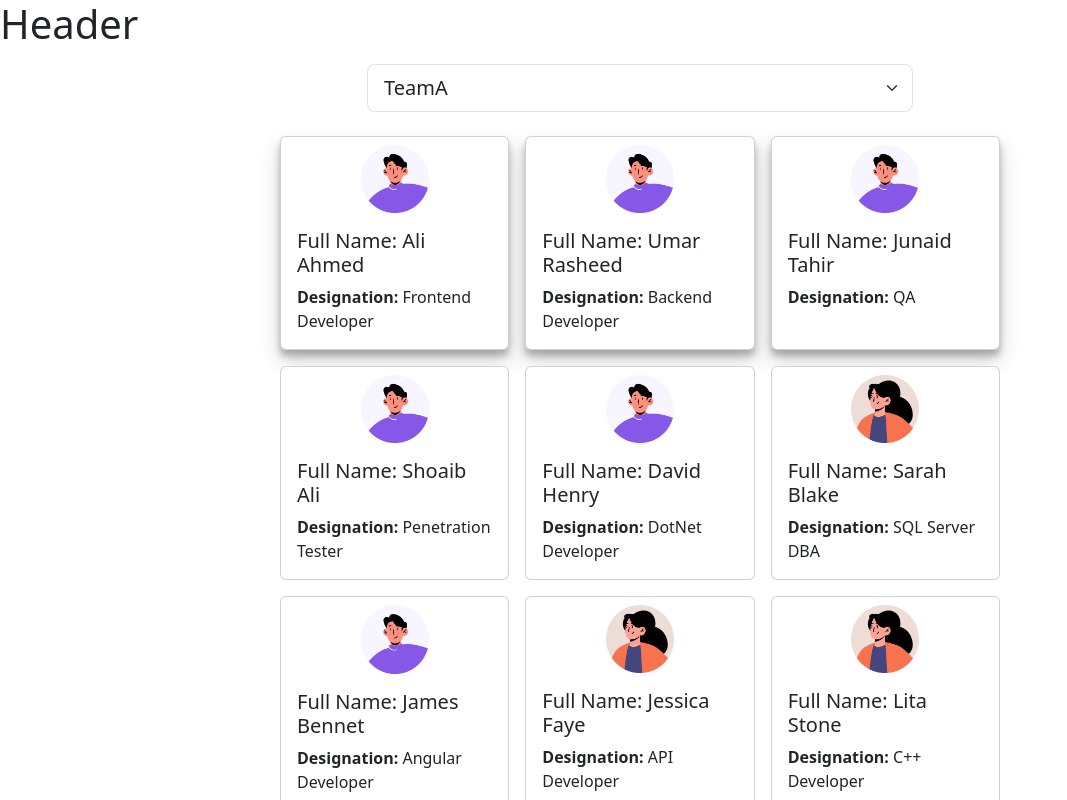
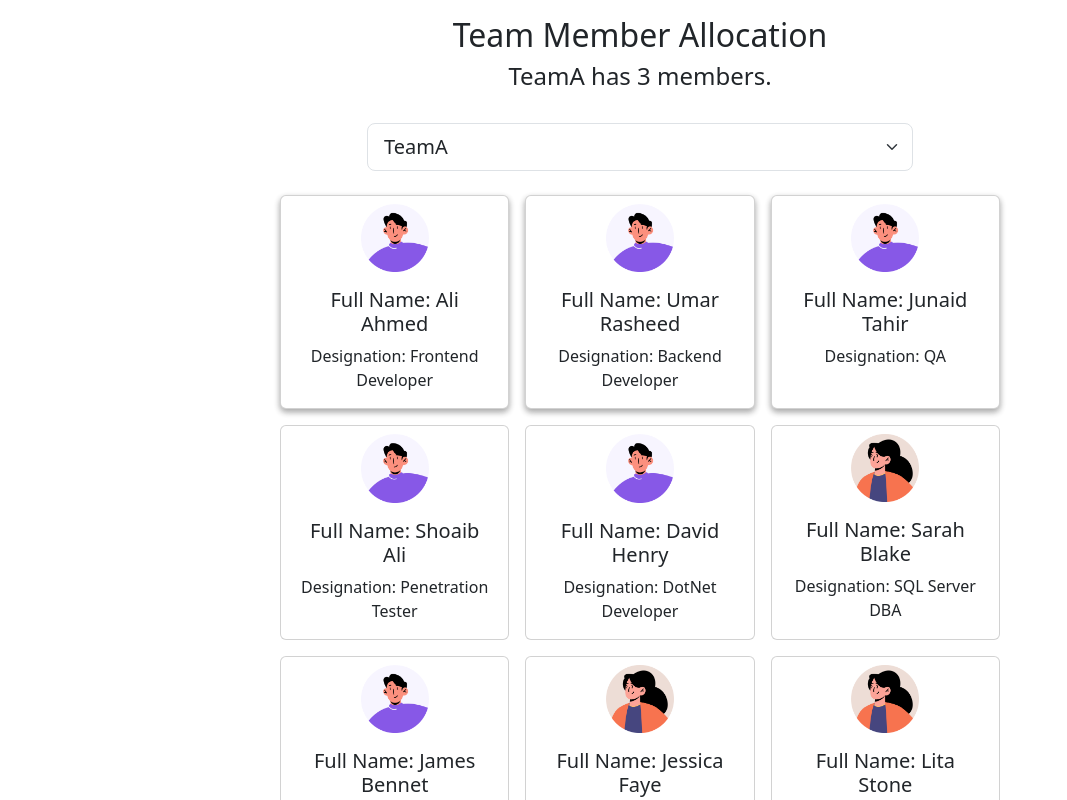
Before and after one commit to tombstone-10/team-member-allocation, a React (Vite) app: page / in a window 1280 px wide. Shown: the top 800 px of the page, without its empty margins (0-1067 px from the left). Built offline with nearby package versions, Linux system fonts and the light colour scheme.

Commit message:
Dynamic Team Header and Footer

```diff
--- a/src/App.css
+++ b/src/App.css
@@ -10,8 +10,7 @@ body {
 }
 
 .card:hover {
-  box-shadow: rgba(0, 0, 0, 0.16) 0px 10px 36px 0px,
-    rgba(0, 0, 0, 0.06) 0px 0px 0px 1px;
+  box-shadow: rgba(0, 0, 0, 0.16) 0px 3px 6px, rgba(0, 0, 0, 0.23) 0px 3px 6px;
   transition: all 0.3s ease;
 }
 
@@ -21,7 +20,17 @@ body {
 }
 
 .standout {
-  box-shadow: rgba(0, 0, 0, 0.19) 0px 10px 20px, rgba(0, 0, 0, 0.23) 0px 6px 6px;
+  box-shadow: rgba(0, 0, 0, 0.16) 0px 3px 6px, rgba(0, 0, 0, 0.23) 0px 3px 6px;
+}
+
+h1,
+h2,
+h3,
+h4,
+h5,
+p {
+  text-align: center;
+  font-weight: 300;
 }
 
 @media only screen and (max-width: 600px) {
--- a/src/App.jsx
+++ b/src/App.jsx
@@ -1,6 +1,4 @@
 import { useState } from "react";
-import reactLogo from "./assets/react.svg";
-import viteLogo from "/vite.svg";
 import "./App.css";
 import Header from "./components/Header";
 import Content from "./components/Content";
@@ -8,11 +6,126 @@ import Footer from "./components/Footer";
 import Employees from "./components/Employees";
 
 function App() {
+  const [selectedTeam, setTeam] = useState("TeamA");
+
+  const [employees, setEmployees] = useState([
+    {
+      id: 1,
+      fullName: "Ali Ahmed",
+      designation: "Frontend Developer",
+      gender: "male",
+      teamName: "TeamA",
+    },
+    {
+      id: 2,
+      fullName: "Umar Rasheed",
+      designation: "Backend Developer",
+      gender: "male",
+      teamName: "TeamA",
+    },
+    {
+      id: 3,
+      fullName: "Junaid Tahir",
+      designation: "QA",
+      gender: "male",
+      teamName: "TeamA",
+    },
+    {
+      id: 4,
+      fullName: "Shoaib Ali",
+      designation: "Penetration Tester",
+      gender: "male",
+      teamName: "TeamB",
+    },
+    {
+      id: 5,
+      fullName: "David Henry",
+      designation: "DotNet Developer",
+      gender: "male",
+      teamName: "TeamB",
+    },
+    {
+      id: 6,
+      fullName: "Sarah Blake",
+      designation: "SQL Server DBA",
+      gender: "female",
+      teamName: "TeamB",
+    },
+    {
+      id: 7,
+      fullName: "James Bennet",
+      designation: "Angular Developer",
+      gender: "male",
+      teamName: "TeamC",
+    },
+    {
+      id: 8,
+      fullName: "Jessica Faye",
+      designation: "API Developer",
+      gender: "female",
+      teamName: "TeamC",
+    },
+    {
+      id: 9,
+      fullName: "Lita Stone",
+      designation: "C++ Developer",
+      gender: "female",
+      teamName: "TeamC",
+    },
+    {
+      id: 10,
+      fullName: "Daniel Young",
+      designation: "Python Developer",
+      gender: "male",
+      teamName: "TeamD",
+    },
+    {
+      id: 11,
+      fullName: "Adrian Jacobs",
+      designation: "Vue Developer",
+      gender: "male",
+      teamName: "TeamD",
+    },
+    {
+      id: 12,
+      fullName: "Devin Monroe",
+      designation: "Graphic Designer",
+      gender: "male",
+      teamName: "TeamD",
+    },
+  ]);
+
+  function handleTeamSelectionChange(event) {
+    setTeam(event.target.value);
+  }
+
+  function handleEmployeeCardClick(event) {
+    const transformedEmployees = employees.map((employee) =>
+      employee.id === parseInt(event.currentTarget.id)
+        ? employee.teamName === selectedTeam
+          ? { ...employee, teamName: "" }
+          : { ...employee, teamName: selectedTeam }
+        : employee
+    );
+    setEmployees(transformedEmployees);
+  }
+
   return (
     <>
       <div>
-        <Header />
-        <Employees />
+        <Header
+          selectedTeam={selectedTeam}
+          teamMemberCount={
+            employees.filter((employee) => employee.teamName === selectedTeam)
+              .length
+          }
+        />
+        <Employees
+          employees={employees}
+          selectedTeam={selectedTeam}
+          handleEmployeeCardClick={handleEmployeeCardClick}
+          handleTeamSelectionChange={handleTeamSelectionChange}
+        />
         <Footer />
       </div>
     </>
--- a/src/components/Employees.jsx
+++ b/src/components/Employees.jsx
@@ -1,112 +1,12 @@
-import { useState } from "react";
 import maleProfile from "../images/male.png";
 import femaleProfile from "../images/female.png";
 
-const Employees = () => {
-  const [selectedTeam, setTeam] = useState("TeamA");
-
-  const [employees, setEmployees] = useState([
-    {
-      id: 1,
-      fullName: "Ali Ahmed",
-      designation: "Frontend Developer",
-      gender: "male",
-      teamName: "TeamA",
-    },
-    {
-      id: 2,
-      fullName: "Umar Rasheed",
-      designation: "Backend Developer",
-      gender: "male",
-      teamName: "TeamA",
-    },
-    {
-      id: 3,
-      fullName: "Junaid Tahir",
-      designation: "QA",
-      gender: "male",
-      teamName: "TeamA",
-    },
-    {
-      id: 4,
-      fullName: "Shoaib Ali",
-      designation: "Penetration Tester",
-      gender: "male",
-      teamName: "TeamB",
-    },
-    {
-      id: 5,
-      fullName: "David Henry",
-      designation: "DotNet Developer",
-      gender: "male",
-      teamName: "TeamB",
-    },
-    {
-      id: 6,
-      fullName: "Sarah Blake",
-      designation: "SQL Server DBA",
-      gender: "female",
-      teamName: "TeamB",
-    },
-    {
-      id: 7,
-      fullName: "James Bennet",
-      designation: "Angular Developer",
-      gender: "male",
-      teamName: "TeamC",
-    },
-    {
-      id: 8,
-      fullName: "Jessica Faye",
-      designation: "API Developer",
-      gender: "female",
-      teamName: "TeamC",
-    },
-    {
-      id: 9,
-      fullName: "Lita Stone",
-      designation: "C++ Developer",
-      gender: "female",
-      teamName: "TeamC",
-    },
-    {
-      id: 10,
-      fullName: "Daniel Young",
-      designation: "Python Developer",
-      gender: "male",
-      teamName: "TeamD",
-    },
-    {
-      id: 11,
-      fullName: "Adrian Jacobs",
-      designation: "Vue Developer",
-      gender: "male",
-      teamName: "TeamD",
-    },
-    {
-      id: 12,
-      fullName: "Devin Monroe",
-      designation: "Graphic Designer",
-      gender: "male",
-      teamName: "TeamD",
-    },
-  ]);
-
-  function handleTeamSelectionChange(event) {
-    setTeam(event.target.value);
-  }
-
-  function handleEmployeeCardClick(event) {
-    const transformedEmployees = employees.map((employee) =>
-      employee.id === parseInt(event.currentTarget.id)
-        ? employee.teamName === selectedTeam
-          ? { ...employee, teamName: "" }
-          : { ...employee, teamName: selectedTeam }
-        : employee
-    );
-    setEmployees(transformedEmployees);
-  }
-
+const Employees = ({
+  employees,
+  selectedTeam,
+  handleEmployeeCardClick,
+  handleTeamSelectionChange,
+}) => {
   return (
     <main className="container">
       <div className="row justify-content-center mt-3 mb-3">
--- a/src/components/Footer.jsx
+++ b/src/components/Footer.jsx
@@ -1,7 +1,15 @@
 const Footer = () => {
+  var today = new Date();
+
   return (
-    <footer>
-      <h1>Footer</h1>
+    <footer className="container">
+      <div className="row justify-content-center mt-3 mb-4">
+        <div className="col-8">
+          <h5 className="mt-2">
+            Team Member Allocation App - {today.getFullYear()}
+          </h5>
+        </div>
+      </div>
     </footer>
   );
 };
--- a/src/components/Header.jsx
+++ b/src/components/Header.jsx
@@ -1,7 +1,16 @@
-const Header = () => {
+const Header = ({ selectedTeam, teamMemberCount }) => {
   return (
-    <header>
-      <h1>Header</h1>
+    <header className="container">
+      <div className="row justify-content-center mt-3 mb-4">
+        <div className="col-8">
+          <h2>Team Member Allocation</h2>
+          <h4 className="fw-normal">
+            {teamMemberCount === 1
+              ? `${selectedTeam} has ${teamMemberCount} member.`
+              : `${selectedTeam} has ${teamMemberCount} members.`}
+          </h4>
+        </div>
+      </div>
     </header>
   );
 };
```
